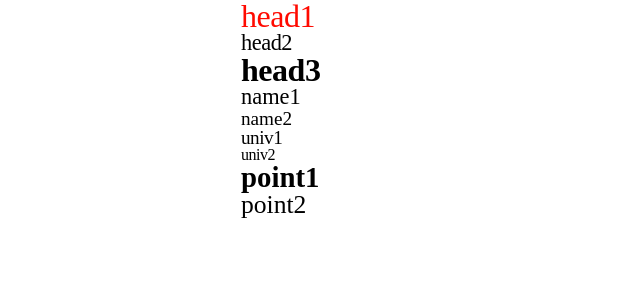
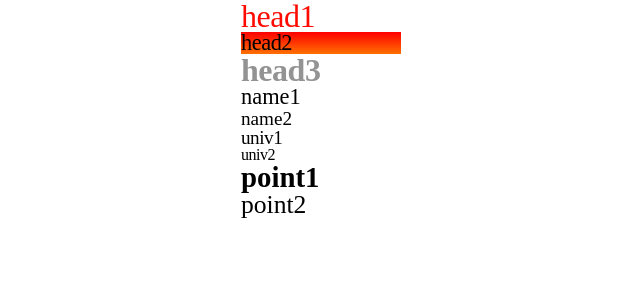
Before and after one commit to RedCross-Revive-Hackthon/frontend, a React (Vite) app: page / in a window 1280 px wide. Shown: the top 300 px of the page, without its empty margins (319-959 px from the left). Built offline with nearby package versions, Linux system fonts and the light colour scheme.

Commit message:
merge: merge conflict resolve

```diff
--- a/src/App.tsx
+++ b/src/App.tsx
@@ -20,8 +20,6 @@ const MobileWrapper = styled.div`
   max-width: var(--app-max-width, 37.5rem);
   min-height: calc(var(--vh, 1vh) * 100);
 `;
-import { ThemeProvider } from 'styled-components';
-import { theme } from './styles/theme';
 
 function App() {
   const setScreenSize = () => {
--- a/src/components/ThemeTest.tsx
+++ b/src/components/ThemeTest.tsx
@@ -31,11 +31,12 @@ const Head1 = styled.span`
 const Head2 = styled.span`
   width: 10rem;
   ${({ theme }) => theme.fonts.head2}
-  background-color:${({ theme }) => theme.colors.redorange_gra_00};
+  background:${({ theme }) => theme.colors.redorange_gra_00};
 `;
 
 const Head3 = styled.span`
   ${({ theme }) => theme.fonts.head3}
+  color:${({ theme }) => theme.colors.gray01}
 `;
 
 const Name1 = styled.span`
```
